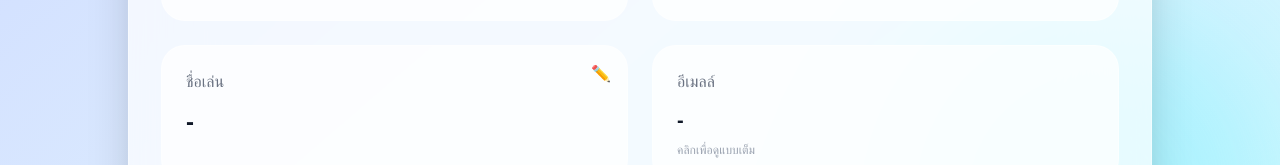
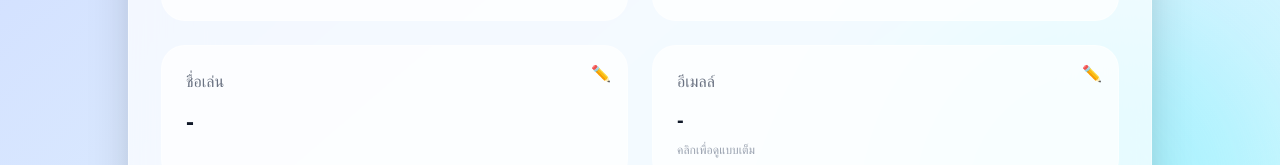
Before and after one commit to Paprem39/finance-tracker, a Next.js app: page /profile in a window 1280 px wide. Shown: the part 718-883 px from the top of the page. Built offline with nearby package versions, Linux system fonts and the light colour scheme; no server answers.

Commit message:
add pencile email

```diff
--- a/src/app/profile/page.tsx
+++ b/src/app/profile/page.tsx
@@ -3,12 +3,12 @@
 import { useEffect, useState } from "react";
 
 export default function ProfilePage() {
+  const [isEditingEmail, setIsEditingEmail] = useState(false);
+  const [emailValue, setEmailValue] = useState("");
   const [data, setData] = useState<any>(null);
-
   const [editField, setEditField] = useState<string | null>(null);
   const [editValue, setEditValue] = useState("");
   const [showEmailModal, setShowEmailModal] = useState(false);
-
   const [registerDate, setRegisterDate] = useState("");
 
   useEffect(() => {
@@ -18,6 +18,7 @@ export default function ProfilePage() {
         const result = await response.json();
 
         setData(result);
+        setEmailValue(result.email || "");
 
         setRegisterDate(
           new Date(result.createdAt).toLocaleDateString("th-TH", {
@@ -215,6 +216,16 @@ export default function ProfilePage() {
 >
   <p className="text-gray-500 mb-3">อีเมลล์</p>
 
+  <button
+    onClick={(e) => {
+      e.stopPropagation(); // กันไม่ให้เปิด modal
+      startEdit("email");  // ใช้ระบบ edit เดิมของคุณ
+    }}
+    className="absolute top-4 right-4 text-blue-600 hover:scale-110 transition"
+  >
+    ✏️
+  </button>
+
   <h3 className="text-xl font-black text-gray-900 overflow-hidden text-ellipsis whitespace-nowrap">
     {data?.email || "-"}
   </h3>
```
Lines whose indentation alone changed are shown as unchanged.
